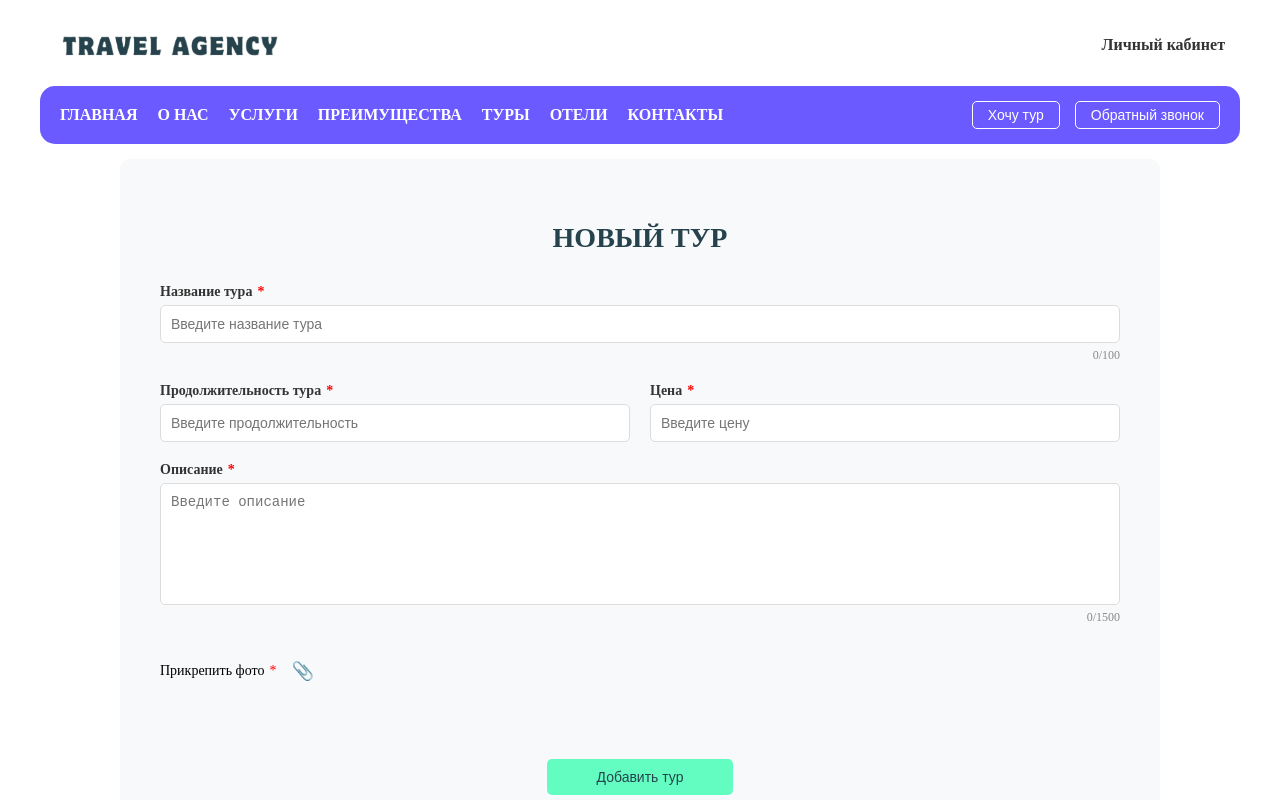
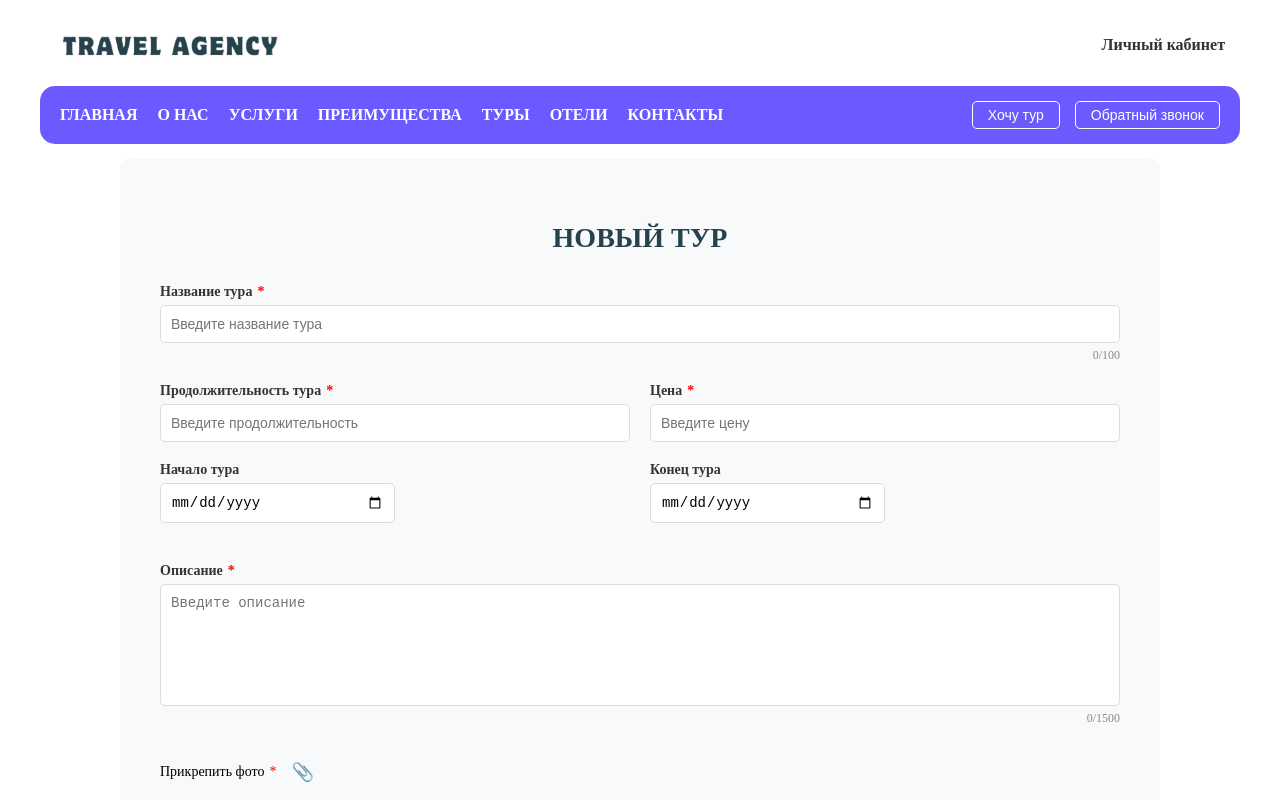
Before and after one commit to Cohort47/TeamProject-Front, a React (Create React App) app: page /admin-add-tour in a window 1280 px wide. Shown: the top 800 px of the page. Built offline with nearby package versions, Linux system fonts and the light colour scheme.

Commit message:
создание еще одного поля для формы новый тур

```diff
--- a/src/components/adminPageAddingTour/AdminPageAddingTour.module.css
+++ b/src/components/adminPageAddingTour/AdminPageAddingTour.module.css
@@ -28,6 +28,7 @@
   display: flex;
   justify-content: space-between;
   gap: 20px;
+  flex-wrap: wrap; /* Это позволяет всем блокам по бокам уместиться */
 }
 
 .inputContainer,
@@ -101,6 +102,7 @@
   color: #888;
   margin-top: 5px;
 }
+
 .required[data-tooltip]:hover::after {
   content: attr(data-tooltip);
   position: absolute;
@@ -113,6 +115,7 @@
   top: -25px;
   left: 20px;
 }
+
 .attachContainer {
   display: flex;
   align-items: center;
@@ -155,3 +158,30 @@
 .submitButton:hover {
   background-color: #52d8a8;
 }
+
+
+.row1 {
+  display: flex;
+  justify-content: space-between;
+  gap: 20px;
+  flex-wrap: wrap;
+  margin-bottom: 20px;
+}
+
+
+.inputContainer1 {
+  flex: 1;
+  display: flex;
+  flex-direction: column;
+  position: relative;
+}
+
+
+.input1 {
+  font-size: 14px;
+  padding: 10px;
+  border: 1px solid #dcdcdc;
+  border-radius: 5px;
+  width: 50%;
+  box-sizing: border-box;
+}
--- a/src/components/adminPageAddingTour/AdminPageAddingTour.tsx
+++ b/src/components/adminPageAddingTour/AdminPageAddingTour.tsx
@@ -7,8 +7,11 @@ const AdminPageAddingTour: React.FC = () => {
     duration: "",
     price: "",
     description: "",
+     startDate: "",
+     endDate: "",
     photos: [] as File[],
   });
+
   const [errors, setErrors] = useState({
     tourName: false,
     duration: false,
@@ -134,6 +137,10 @@ const AdminPageAddingTour: React.FC = () => {
           </div>
         </div>
 
+
+
+
+
         <div className={styles.row}>
           <div className={styles.inputContainer}>
             <label className={styles.label}>
@@ -181,6 +188,39 @@ const AdminPageAddingTour: React.FC = () => {
             )}
           </div>
         </div>
+
+
+
+<div className={styles.row1}>
+          <div className={styles.inputContainer1}>
+            <label className={styles.label}>Начало тура</label>
+              <input
+                type="date"
+                name="startDate"
+                value={formData.startDate}
+                onChange={handleInputChange}
+                placeholder="Дата начала тура"
+                className={styles.input1}
+              />
+
+          </div>
+          <div className={styles.inputContainer1}>
+            <label className={styles.label}>
+              Конец тура
+            </label>
+            <input
+                type="date"
+                name="endDate"
+                value={formData.endDate}
+                onChange={handleInputChange}
+              placeholder="Дата конца тура"
+              className={styles.input1}
+            />
+          </div>
+        </div>
+
+
+
 
         <div className={styles.row}>
           <div className={styles.textAreaContainer}>
```
